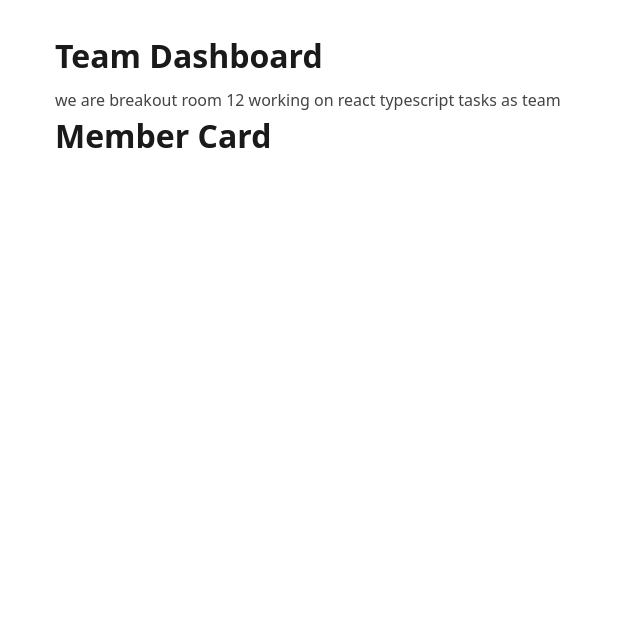
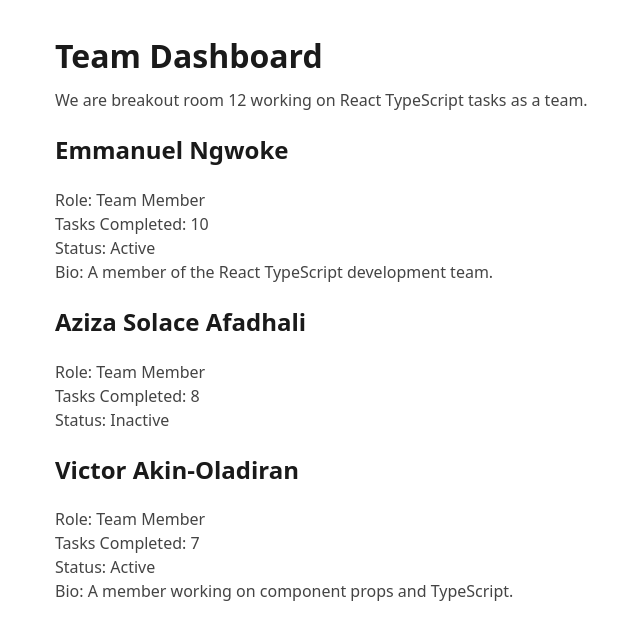
Before and after one commit to Emma001code/Coding-party-Group-12, a React (Vite) app: page / in a window 1280 px wide. Shown: the top 640 px of the page, without its empty margins (225-865 px from the left). Built offline with nearby package versions, Linux system fonts and the light colour scheme.

Commit message:
Complete MemberCard props tasks 12-18

```diff
--- a/src/MemberCard.tsx
+++ b/src/MemberCard.tsx
@@ -1,11 +1,30 @@
+//Author: Aziza solace afadhali
+//Author: Victor Akin-Oladiran
 
-//Author: Aziza solace afadhali
-function MemberCard(){
-    return(
-        <>
-        <h1>Member Card</h1>
-        </>
-    )
+interface MemberCardProps {
+  name: string
+  role: string
+  tasksCompleted: number
+  isActive: boolean
+  bio?: string
+}
+
+function MemberCard({
+  name,
+  role,
+  tasksCompleted,
+  isActive,
+  bio,
+}: MemberCardProps) {
+  return (
+    <>
+      <h2>{name}</h2>
+      <p>Role: {role}</p>
+      <p>Tasks Completed: {tasksCompleted}</p>
+      <p>Status: {isActive ? 'Active' : 'Inactive'}</p>
+      {bio && <p>Bio: {bio}</p>}
+    </>
+  )
 }
 
 export default MemberCard
--- a/src/TeamDashboard.tsx
+++ b/src/TeamDashboard.tsx
@@ -1,13 +1,36 @@
-
 import MemberCard from './MemberCard'
 
 //Author: Emmanuel Ngwoke
+//Author: Victor Akin-Oladiran
+
 function TeamDashboard() {
   return (
     <>
-    <h1>Team Dashboard</h1>
-    <p>we are breakout room 12 working on react typescript tasks as team</p>
-    <MemberCard />
+      <h1>Team Dashboard</h1>
+      <p>We are breakout room 12 working on React TypeScript tasks as a team.</p>
+
+      <MemberCard
+        name="Emmanuel Ngwoke"
+        role="Team Member"
+        tasksCompleted={10}
+        isActive={true}
+        bio="A member of the React TypeScript development team."
+      />
+
+      <MemberCard
+        name="Aziza Solace Afadhali"
+        role="Team Member"
+        tasksCompleted={8}
+        isActive={false}
+      />
+
+      <MemberCard
+        name="Victor Akin-Oladiran"
+        role="Team Member"
+        tasksCompleted={7}
+        isActive={true}
+        bio="A member working on component props and TypeScript."
+      />
     </>
   )
 }
```
